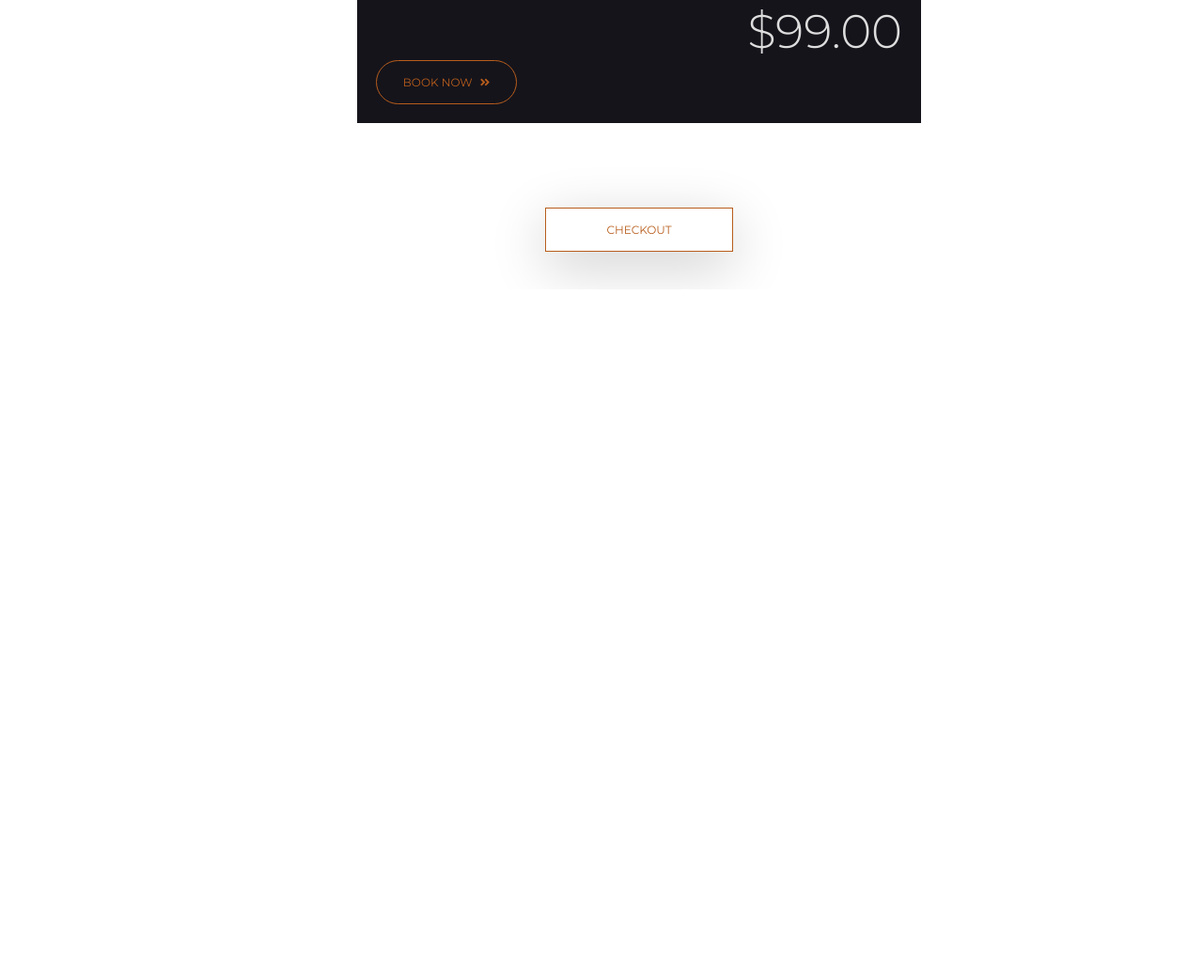
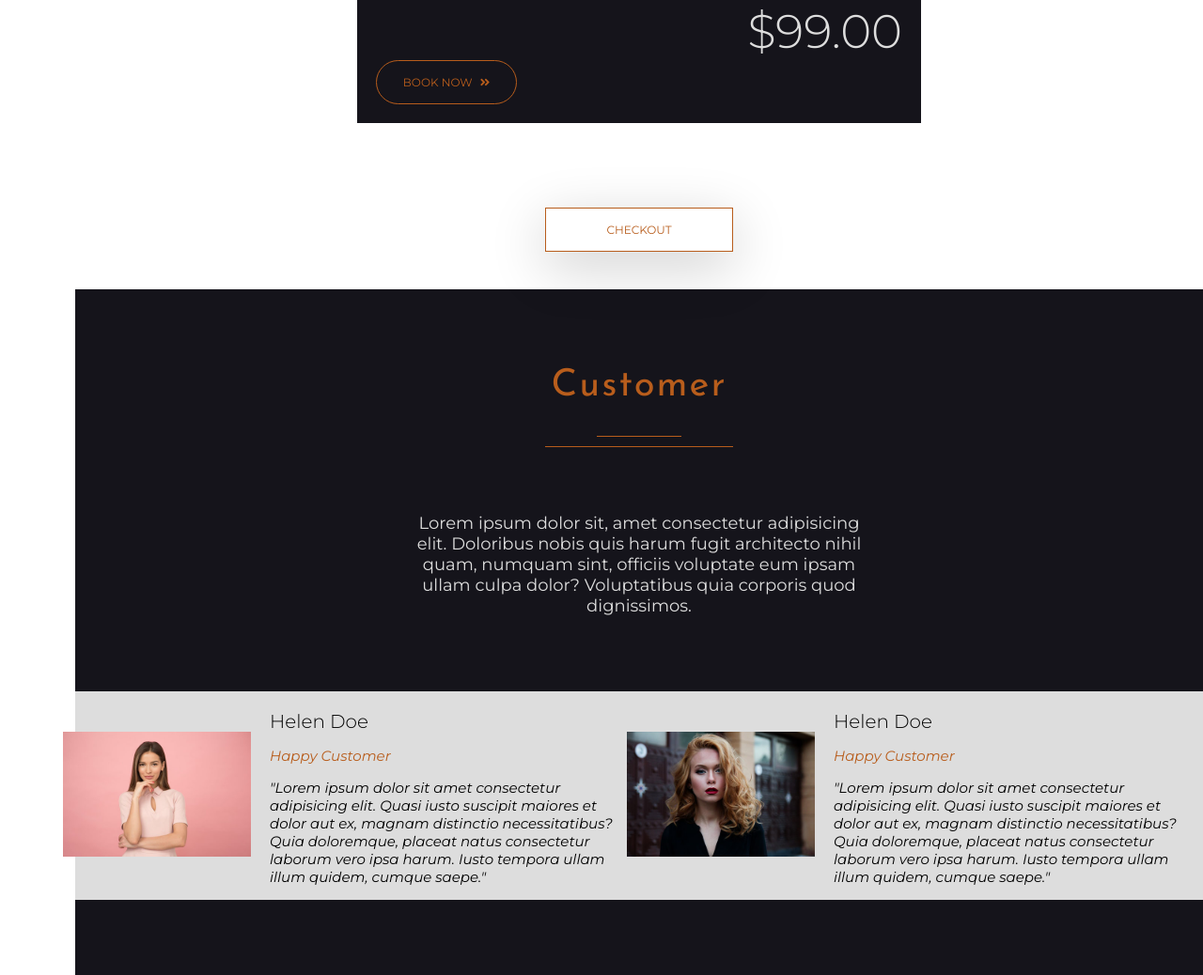
Before and after one commit to AustinCabs/css-bootcamp, a plain HTML site: page grand-hotel/index.html in a window 1280 px wide. Shown: the part 4408-5446 px from the top of the page at 94% size. Before the commit the page ends 4716 px from the top, so only its background shows below. Drawn offline with Linux system fonts and the light colour scheme.

Commit message:
added customer

```diff
--- a/grand-hotel/index.html
+++ b/grand-hotel/index.html
@@ -209,6 +209,47 @@
             <button class="room-button-checkout">Checkout</button>
         </div>
     </section>
+
+    <section class="customer">
+        <div class="common-header">
+            <h1 class="common-heading">Customer</h1>
+            <div class="underline">
+                <div class="underline__small"></div>
+                <div class="underline__big"></div>
+            </div>
+        </div>
+        <p class="customer-paragraph">Lorem ipsum dolor sit, amet consectetur adipisicing elit. Doloribus nobis quis
+            harum fugit architecto nihil
+            quam, numquam sint, officiis voluptate eum ipsam ullam culpa dolor? Voluptatibus quia corporis quod
+            dignissimos.</p>
+
+        <div class="customer-card-wrapper">
+            <div class="customer-card">
+                <div class="customer-img-wrapper">
+                    <img src="img/customer-1.jpeg" alt="" srcset="">
+                </div>
+                <div class="customer-info-wrapper">
+                    <h3 class="customer-fullname">Helen Doe</h3>
+                    <p class="customer-p1">Happy Customer</p>
+                    <p class="customer-p2">"Lorem ipsum dolor sit amet consectetur adipisicing elit. Quasi iusto
+                        suscipit maiores et dolor aut ex, magnam distinctio necessitatibus? Quia doloremque, placeat
+                        natus consectetur laborum vero ipsa harum. Iusto tempora ullam illum quidem, cumque saepe."</p>
+                </div>
+            </div>
+            <div class="customer-card">
+                <div class="customer-img-wrapper">
+                    <img src="img/customer-2.jpeg" alt="" srcset="">
+                </div>
+                <div class="customer-info-wrapper">
+                    <h3 class="customer-fullname">Helen Doe</h3>
+                    <p class="customer-p1">Happy Customer</p>
+                    <p class="customer-p2">"Lorem ipsum dolor sit amet consectetur adipisicing elit. Quasi iusto
+                        suscipit maiores et dolor aut ex, magnam distinctio necessitatibus? Quia doloremque, placeat
+                        natus consectetur laborum vero ipsa harum. Iusto tempora ullam illum quidem, cumque saepe."</p>
+                </div>
+            </div>
+        </div>
+    </section>
 </body>
 
 </html>
--- a/grand-hotel/style.css
+++ b/grand-hotel/style.css
@@ -495,3 +495,53 @@ justify-content: center;
   transition: background-color .5s ease-out;
  }
 /* rooms end*/
+
+/* customer */
+.customer {
+  margin-left: 8rem;
+  background-color: #15141b;
+  padding-bottom: 8rem;
+}
+.customer-paragraph {
+  font-size: 1.8rem;
+  color: #ddd;
+  text-align: center;
+  width: 50rem;
+  margin: 2rem auto 8rem auto;
+}
+.customer-card-wrapper {
+  display: flex;
+justify-content: space-evenly;
+  }
+.customer-card {
+  width: 60rem;
+  display: flex;
+  background-color: #ddd;
+ }
+.customer-img-wrapper {
+  margin: auto 0;
+}
+
+.customer-img-wrapper img{
+width: 20rem;
+margin-left: -1.3rem;
+}
+ .customer-info-wrapper {
+  padding: 0 2rem;
+ }
+ .customer-fullname{
+  font-size: 2rem;
+  font-weight: 300;
+  margin-bottom: 0;
+ }
+ .customer-p1{
+  font-size: 1.5rem;
+  font-style: italic;
+  color: #b85d1c;
+ }
+ .customer-p2{
+  font-size: 1.5rem;
+  font-style: italic;
+ }
+
+/* customer */
```
